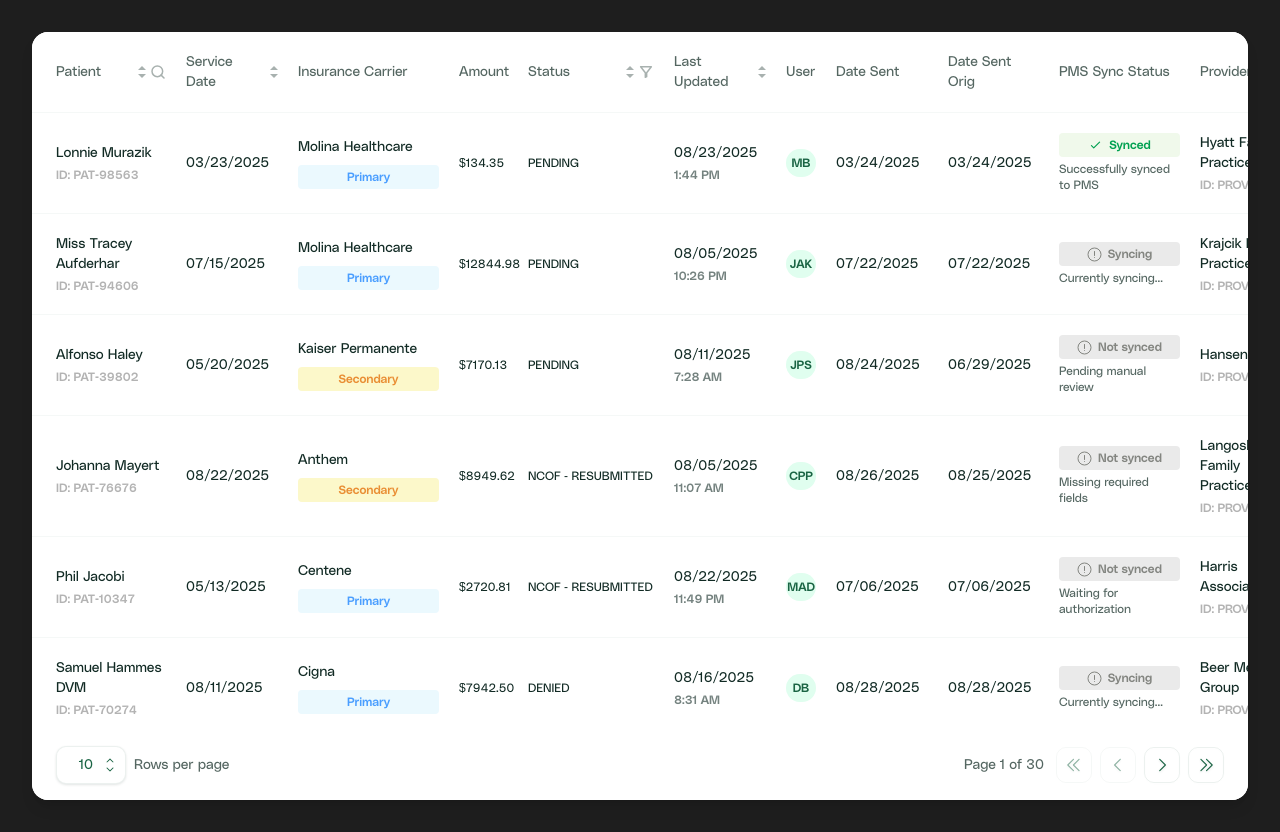
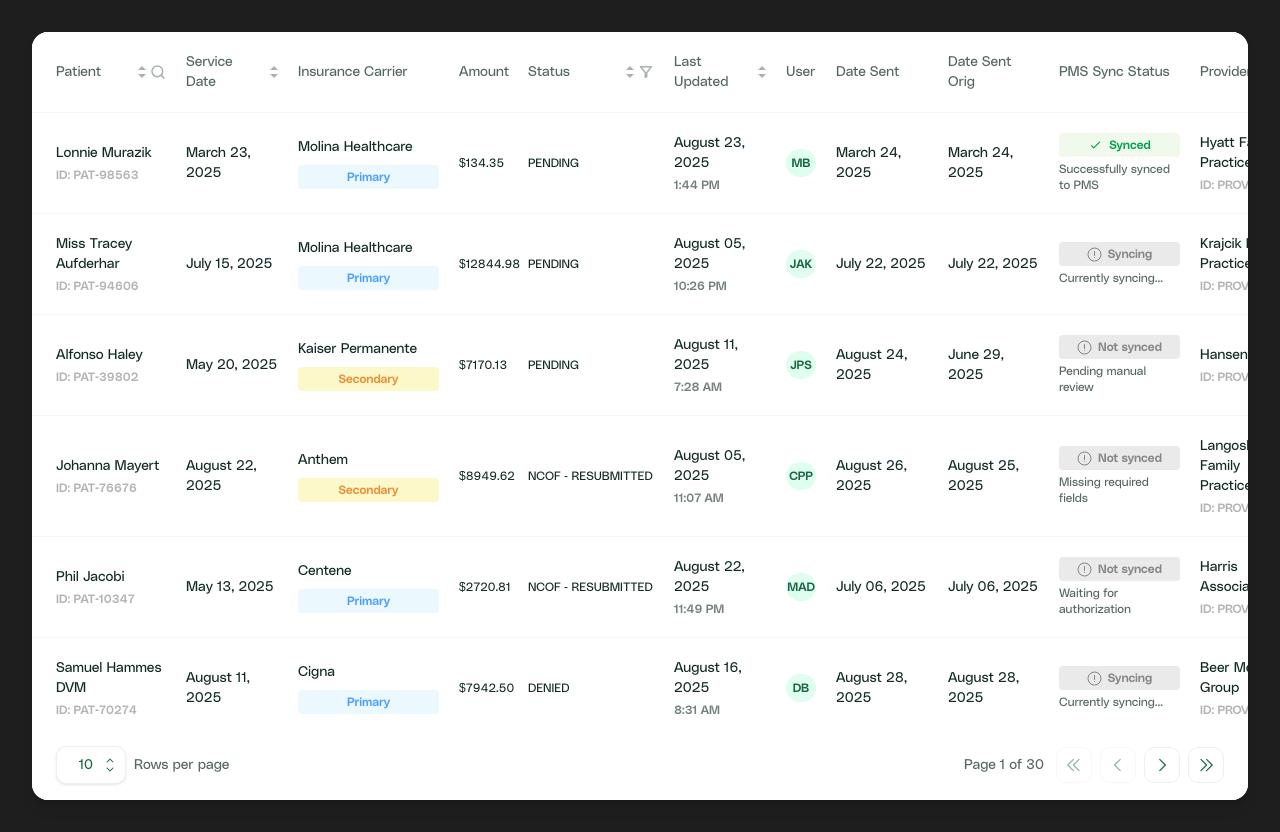
Before and after one commit to nafisholeh/dntel-insurance, a Next.js app: page / in a window 1280 px wide. Built offline with nearby package versions, Linux system fonts and the light colour scheme.

Commit message:
fix: format date to a readable one

```diff
--- a/package.json
+++ b/package.json
@@ -11,6 +11,7 @@
     "generate-data": "node scripts/generate-insurance-data.mjs"
   },
   "dependencies": {
+    "date-fns": "^4.1.0",
     "next": "15.5.2",
     "react": "19.1.0",
     "react-dom": "19.1.0"
--- a/src/components/ClaimRow.tsx
+++ b/src/components/ClaimRow.tsx
@@ -4,6 +4,7 @@ import InsuranceCarrierColumn from "./columns/InsuranceCarrierColumn";
 import LastUpdatedColumn from "./columns/LastUpdatedColumn";
 import UserColumn from "./columns/UserColumn";
 import PmsSyncStatusColumn from "./columns/PmsSyncStatusColumn";
+import { formatDisplayDate } from "../utils/dateFormatter";
 
 // Type definitions for strict typing
 export type PlanCategory = 'Primary' | 'Secondary';
@@ -98,10 +99,12 @@ export default function ClaimRow({ data, columns }: ClaimRowProps) {
       }
 
       default: {
-        // For other simple text columns (serviceDate, dateSent, dateSentOrig)
+        // For date columns (serviceDate, dateSent, dateSentOrig), format them properly
         const value = data[columnKey as keyof ClaimRowData] as string;
+        const isDateColumn = columnKey === 'serviceDate' || columnKey === 'dateSent' || columnKey === 'dateSentOrig';
+        const displayValue = isDateColumn ? formatDisplayDate(value) : value;
         return (
-          <div className="text-[#112A24] text-sm font-medium">{value}</div>
+          <div className="text-[#112A24] text-sm font-medium">{displayValue}</div>
         );
       }
     }
--- a/src/components/columns/LastUpdatedColumn.tsx
+++ b/src/components/columns/LastUpdatedColumn.tsx
@@ -1,4 +1,5 @@
 import React from "react";
+import { formatDisplayDate } from "../../utils/dateFormatter";
 
 export interface LastUpdatedColumnProps {
   date: string;
@@ -12,7 +13,7 @@ export interface LastUpdatedColumnProps {
 export default function LastUpdatedColumn({ date, time }: LastUpdatedColumnProps) {
   return (
     <div>
-      <div className="text-[#112A24] text-sm font-medium">{date}</div>
+      <div className="text-[#112A24] text-sm font-medium">{formatDisplayDate(date)}</div>
       <div className="text-[#74827F] text-xs mt-1 font-semibold">{time}</div>
     </div>
   );
--- /dev/null
+++ b/src/utils/dateFormatter.ts
@@ -0,0 +1,45 @@
+/**
+ * Date formatting utilities for the insurance claims application
+ * Uses date-fns library for robust date parsing and formatting
+ */
+
+import { format, parse, isValid } from 'date-fns';
+
+/**
+ * Converts a date string from MM/DD/YYYY format to "MMMM DD, YYYY" format
+ * @param dateString - Date string in MM/DD/YYYY format (e.g., "01/15/2024")
+ * @returns Formatted date string (e.g., "January 15, 2024")
+ */
+export function formatDateToLongFormat(dateString: string): string {
+  // Handle empty or invalid dates
+  if (!dateString || typeof dateString !== 'string') {
+    return dateString || '';
+  }
+
+  try {
+    // Parse MM/DD/YYYY format using date-fns
+    const parsedDate = parse(dateString, 'MM/dd/yyyy', new Date());
+
+    // Validate the parsed date
+    if (!isValid(parsedDate)) {
+      console.warn('Invalid date format:', dateString);
+      return dateString;
+    }
+
+    // Format to "MMMM DD, YYYY" using date-fns
+    return format(parsedDate, 'MMMM dd, yyyy');
+  } catch (error) {
+    // If any error occurs, return the original string
+    console.warn('Error formatting date:', dateString, error);
+    return dateString;
+  }
+}
+
+/**
+ * Formats a date string for display, handling various input formats
+ * @param dateString - Date string to format
+ * @returns Formatted date string in "MMMM DD, YYYY" format
+ */
+export function formatDisplayDate(dateString: string): string {
+  return formatDateToLongFormat(dateString);
+}
```
Also changed, not shown: 1 other file (tests, documents, lock files or other folders).
